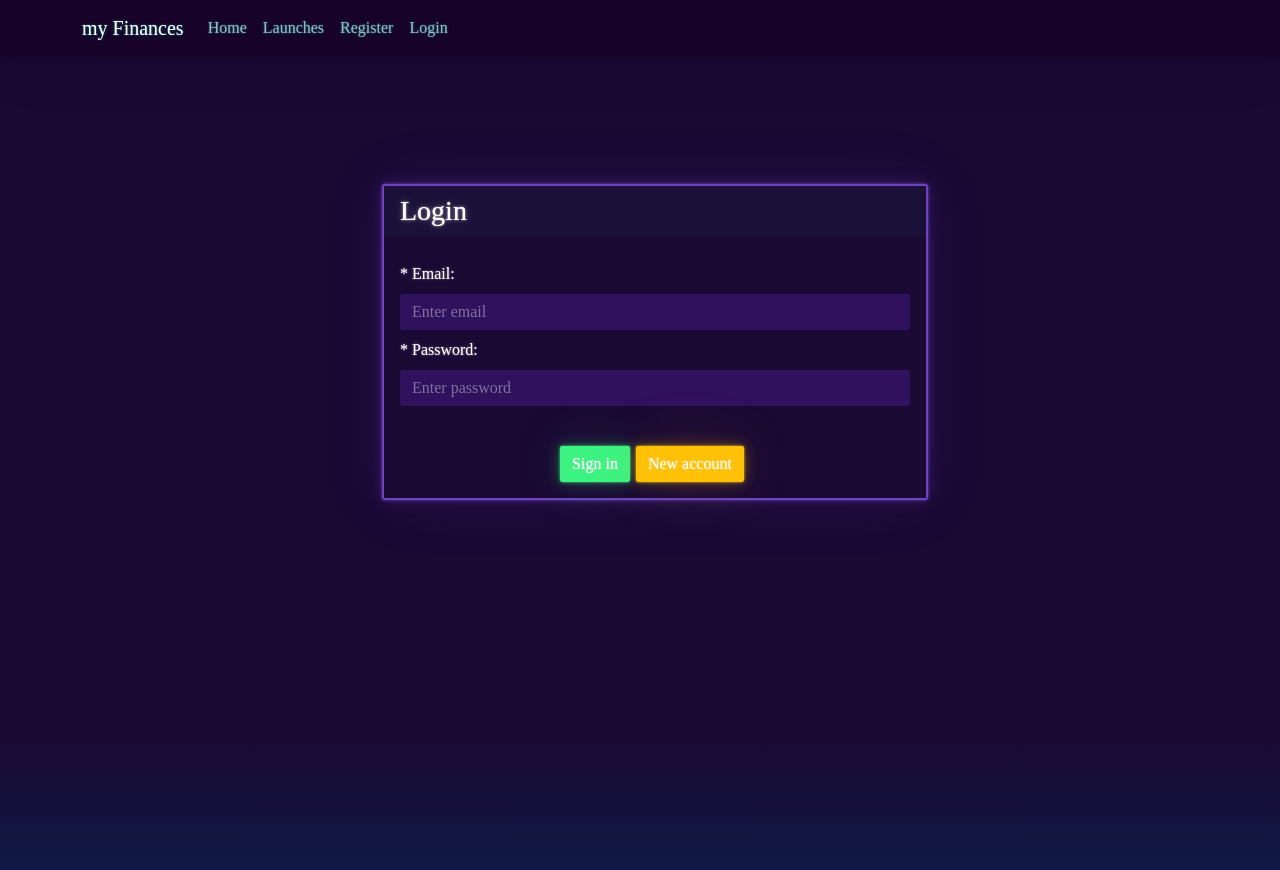
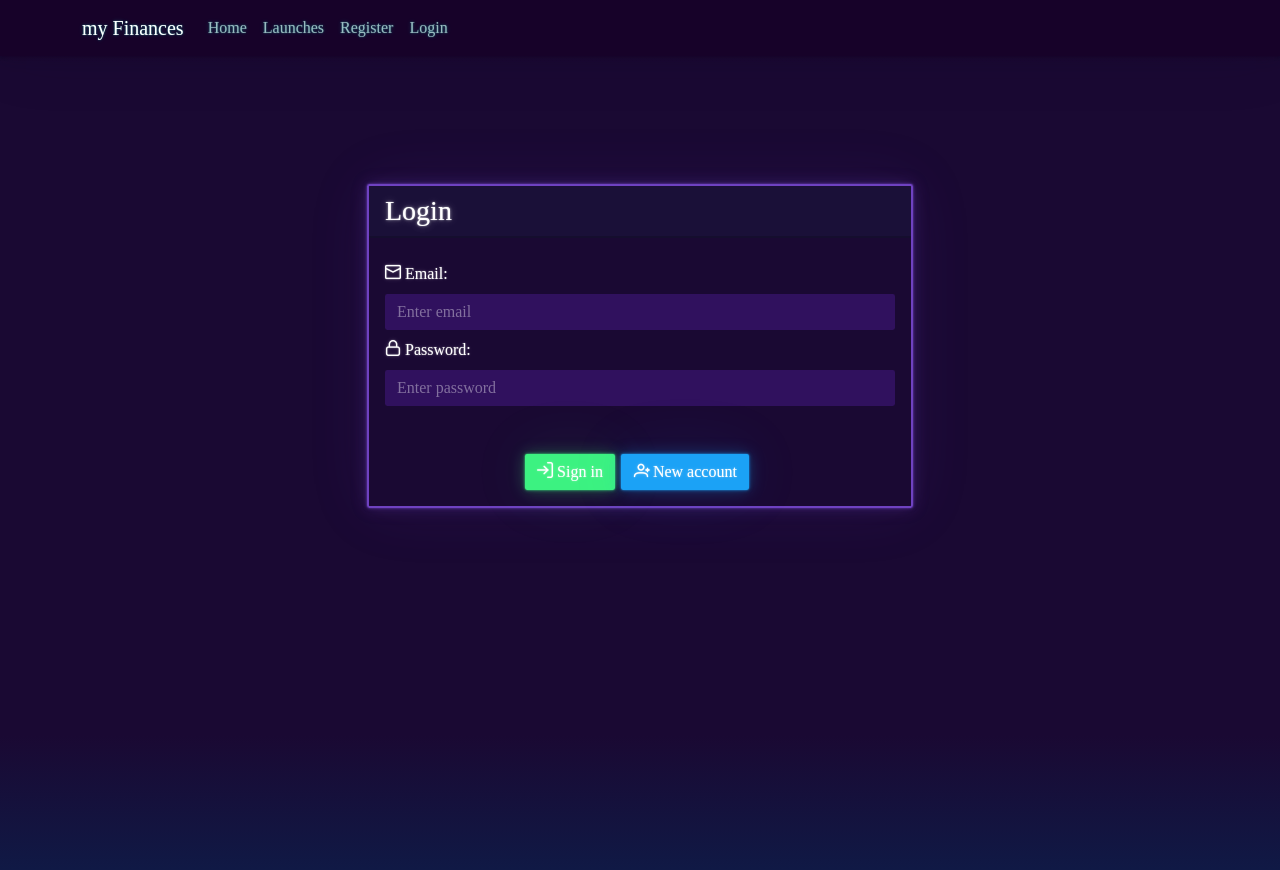
Before and after one commit to GutscheWilly/my-Finances-frontend, a React (Create React App) app: page /login in a window 1280 px wide. Shown: the top 870 px of the page. Built offline with nearby package versions, Linux system fonts and the light colour scheme.

Commit message:
Add new icons and change styles in login page

```diff
--- a/src/pages/Login.js
+++ b/src/pages/Login.js
@@ -4,6 +4,7 @@ import { useState } from 'react';
 import Card from '../components/Card';
 import FormGroup from '../components/FormGroup';
 import { showErrorMessage } from '../components/Toastr';
+import icons from '../components/Icons';
 
 import LocalStorageService from '../service/local-storage/LocalStorageService';
 import UserService from '../service/user/UserService';
@@ -35,15 +36,15 @@ function Login() {
     };
 
     return (
-        <div className="row">
-            <div className="col-md-6" style={ {position: 'relative', left: '300px'} }>
+        <div className="row group d-flex justify-content-center">
+            <div className="col-md-6">
                 <div className="bs-docs-section">
                     <Card title="Login">
                         <div className="row">
                             <div className="col-lg-12">
                                 <div className="bs-component">
                                     <fieldset>
-                                        <FormGroup label="* Email:" htmlFor="exampleInputEmail">
+                                        <FormGroup label="Email:" htmlFor="exampleInputEmail" icon={icons.email}>
                                             <input
                                                 type="email"
                                                 className="form-control"
@@ -53,7 +54,7 @@ function Login() {
                                                 onChange={ ({ target: { value } }) => setEmail(value) }
                                             />
                                         </FormGroup>
-                                        <FormGroup label="* Password:" htmlFor="exampleInputPassword">
+                                        <FormGroup label="Password:" htmlFor="exampleInputPassword" icon={icons.password}>
                                             <input
                                                 type="password"
                                                 className="form-control"
@@ -62,9 +63,9 @@ function Login() {
                                                 onChange={ ({ target: { value } }) => setPassword(value) }
                                             />
                                         </FormGroup>
-                                        <div className="group d-flex justify-content-center mt-4">
-                                            <button onClick={signIn} className="btn btn-success mt-3">Sign in</button>
-                                            <button onClick={navigateService.navigateToRegisterUser} className="btn btn-warning mt-3">New account</button>
+                                        <div className="group d-flex justify-content-center mt-5">
+                                            <button onClick={signIn} className="btn btn-success">{icons.signIn} Sign in</button>
+                                            <button onClick={navigateService.navigateToRegisterUser} className="btn btn-info">{icons.userPlus} New account</button>
                                         </div>
                                     </fieldset>
                                 </div>
```
